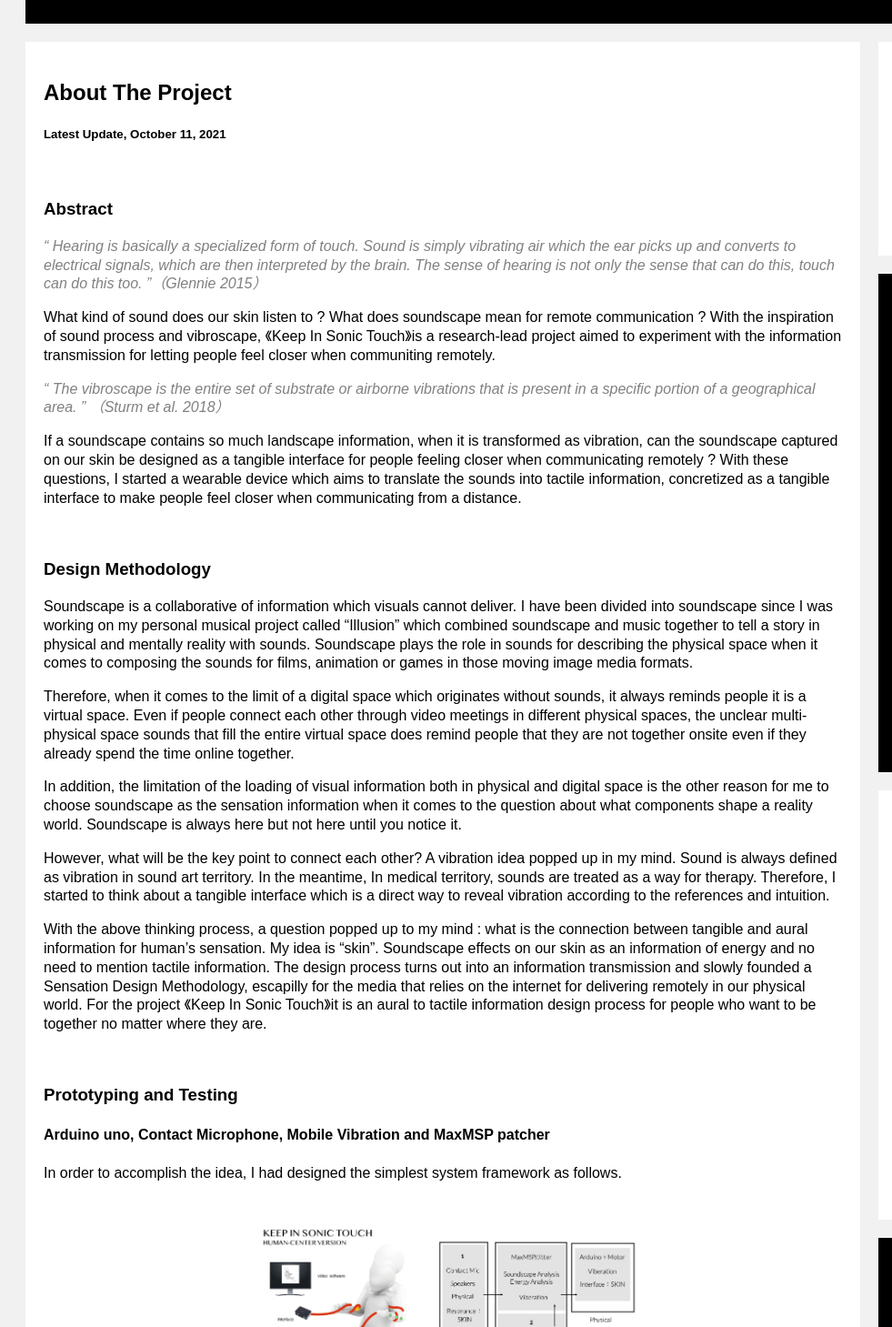
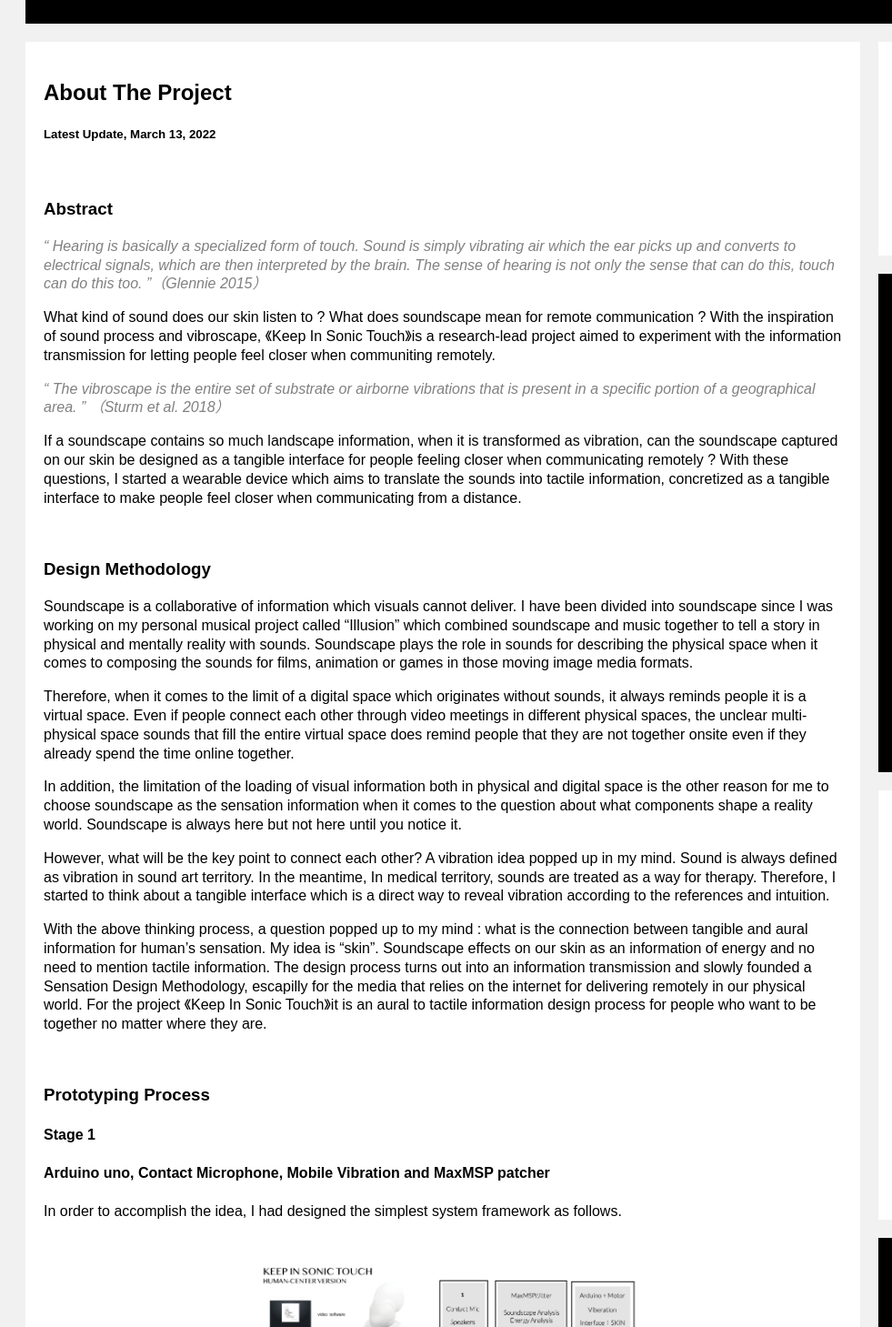
Before and after one commit to Abbienew/KeepInSonicTouch, a plain HTML site: page index.html in a window 1280 px wide. Shown: the part 240-1699 px from the top of the page at 91% size, 0-981 px from the left. Drawn offline with Linux system fonts and the light colour scheme.

Commit message:
Update index.html

```diff
--- a/index.html
+++ b/index.html
@@ -129,7 +129,7 @@
         <div class="leftcolumn">
             <div class="card">
                 <h2>About The Project</h2>
-                <h5>Latest Update, October 11, 2021</h5><br>
+                <h5>Latest Update, March 13, 2022</h5><br>
 
                 <h3>Abstract</h3>
                 <p class="ref"><I> “ Hearing is basically a specialized form of touch. Sound is simply vibrating air which the ear
@@ -170,7 +170,8 @@
                 remotely in our physical world. For the project 《Keep In Sonic Touch》it is an aural to tactile information design
                 process for people who want to be together no matter where they are.</p></br>
 
-                <h3>Prototyping and Testing</h3>
+                <h3>Prototyping Process</h3>
+                <h4>Stage 1</h4>
                 <h4>Arduino uno, Contact Microphone, Mobile Vibration and MaxMSP patcher</h4>
                 <p>In order to accomplish the idea, I had designed the simplest system framework as follows.</p>
                 <div class="fakeimg"><img src=img/systemframework.png width="50%" height="50%"></div><p></p>
```
